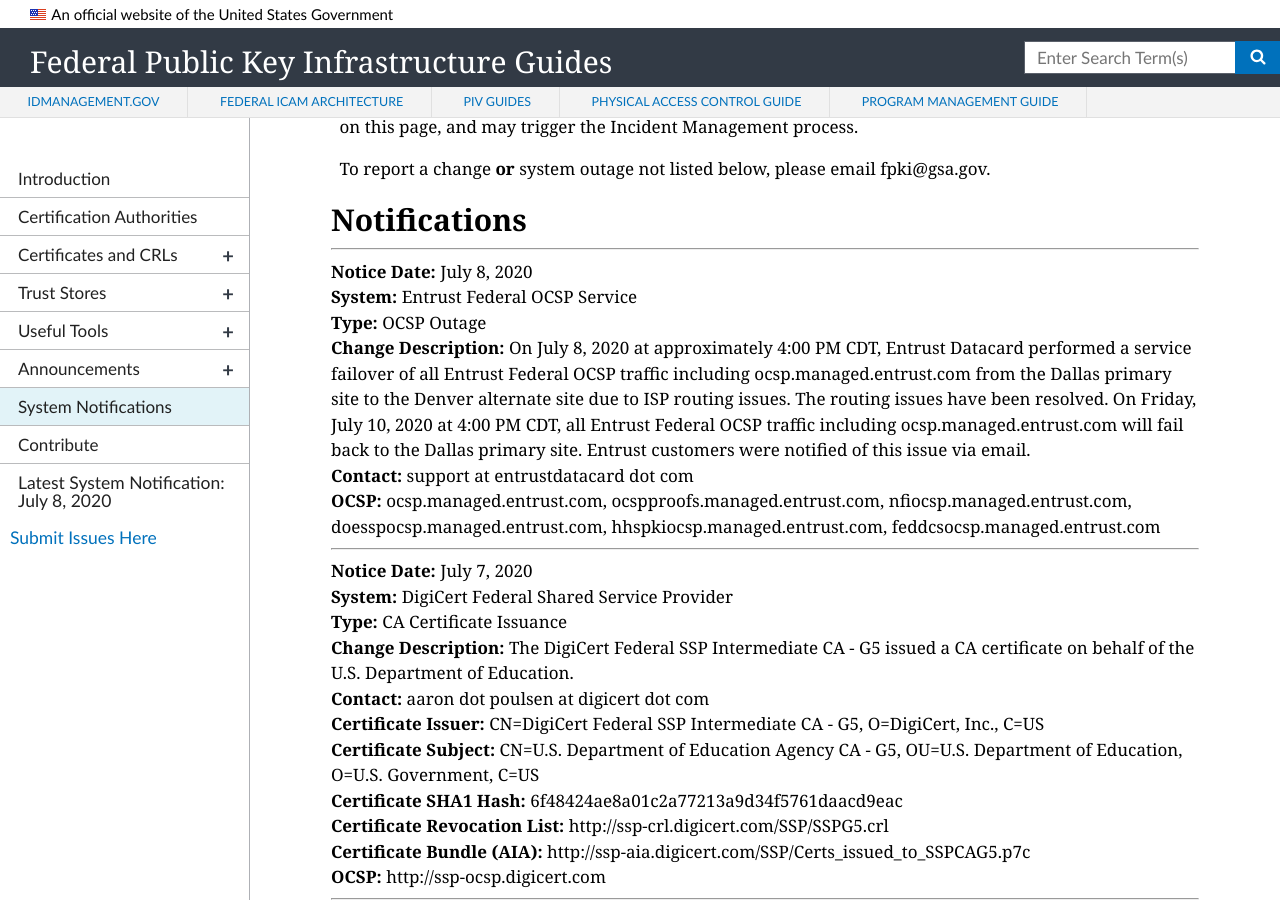
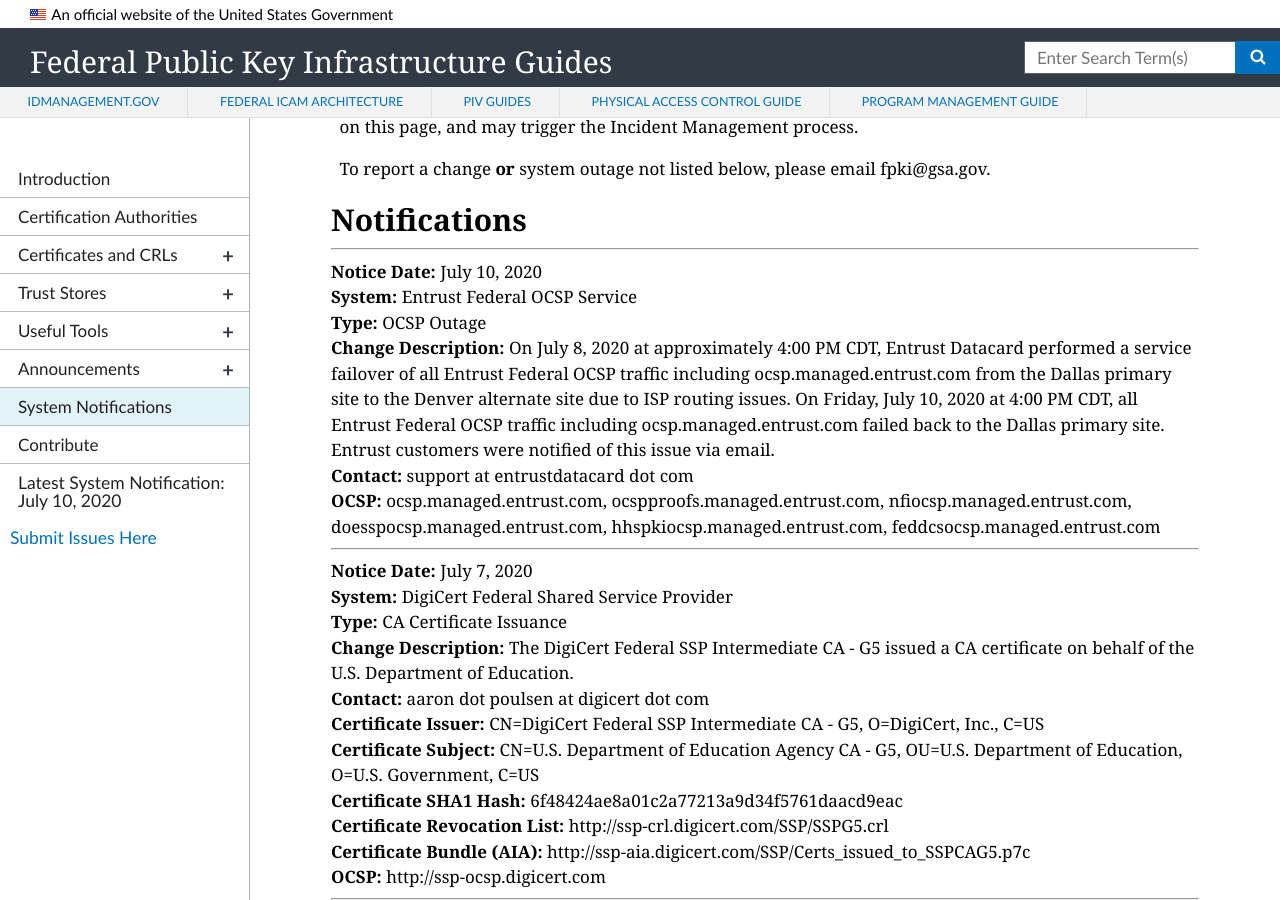
Before and after one commit to GSA/fpki-guides, a Jekyll site: the page built from pages/fpki_notifications.md, in a window 1280 px wide and 900 px high, scrolled down 672 px. Built offline with Jekyll 4.4.1, drawn with Linux system fonts in a browser that asks for light colours; nearby versions of some CDN libraries.

Commit message:
Update notifications.yml

```diff
--- a/_data/notifications.yml
+++ b/_data/notifications.yml
@@ -2609,10 +2609,10 @@
   sia_uri:
   ocsp_uri:  http://ssp-ocsp.digicert.com
 
-- notice_date:  July 8, 2020
+- notice_date: July 10, 2020
   change_type: OCSP Outage
   system: Entrust Federal OCSP Service
-  change_description: On July 8, 2020 at approximately 4:00 PM CDT, Entrust Datacard performed a service failover of all Entrust Federal OCSP traffic including ocsp.managed.entrust.com from the Dallas primary site to the Denver alternate site due to ISP routing issues.  The routing issues have been resolved. On Friday, July 10, 2020 at 4:00 PM CDT, all Entrust Federal OCSP traffic including ocsp.managed.entrust.com will fail back to the Dallas primary site. Entrust customers were notified of this issue via email.
+  change_description: On July 8, 2020 at approximately 4:00 PM CDT, Entrust Datacard performed a service failover of all Entrust Federal OCSP traffic including ocsp.managed.entrust.com from the Dallas primary site to the Denver alternate site due to ISP routing issues.  On Friday, July 10, 2020 at 4:00 PM CDT, all Entrust Federal OCSP traffic including ocsp.managed.entrust.com failed back to the Dallas primary site. Entrust customers were notified of this issue via email.
   contact: support at entrustdatacard dot com
   ocsp_uri: ocsp.managed.entrust.com, ocspproofs.managed.entrust.com, nfiocsp.managed.entrust.com, doesspocsp.managed.entrust.com, hhspkiocsp.managed.entrust.com, feddcsocsp.managed.entrust.com
 
```
